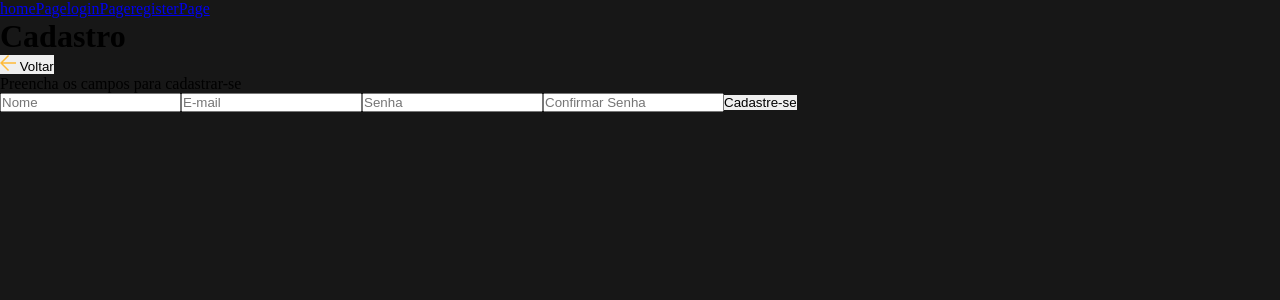
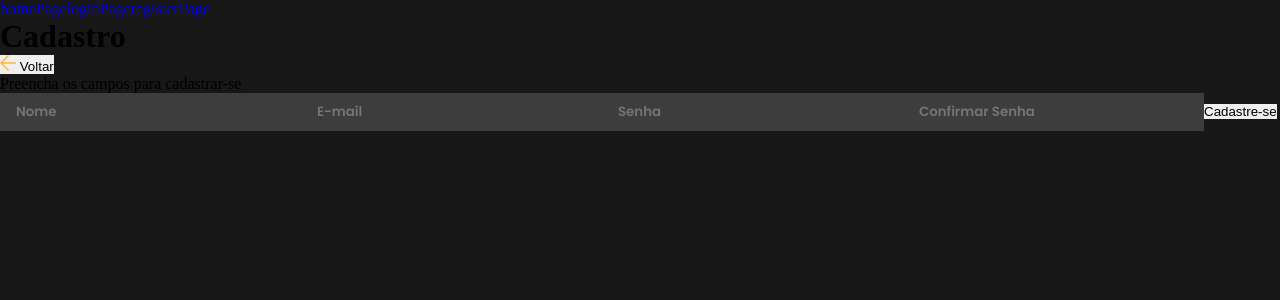
Before and after one commit to Kenzie-Academy-Brasil-Developers/kenzie-movie-entrega-template-grupo-3-tsunode, a React (Vite) app: page /registerPage in a window 1280 px wide. Shown: the top 300 px of the page. Built offline with nearby package versions, Linux system fonts and the light colour scheme.

Commit message:
Componente Input Com Estilização

```diff
--- a/src/Components/Input/Input.tsx
+++ b/src/Components/Input/Input.tsx
@@ -1,10 +1,11 @@
 import { InputHTMLAttributes } from "react";
 import { UseFormRegisterReturn } from "react-hook-form";
+import { StyledInput } from "../../styles/Inputs";
 
 interface IInputProps extends InputHTMLAttributes<HTMLInputElement> {
   register: UseFormRegisterReturn;
 }
 
 export const Input = ({ register, ...rest }: IInputProps) => {
-  return <input {...register} {...rest} />;
+  return <StyledInput {...register} {...rest} />;
 };
```
